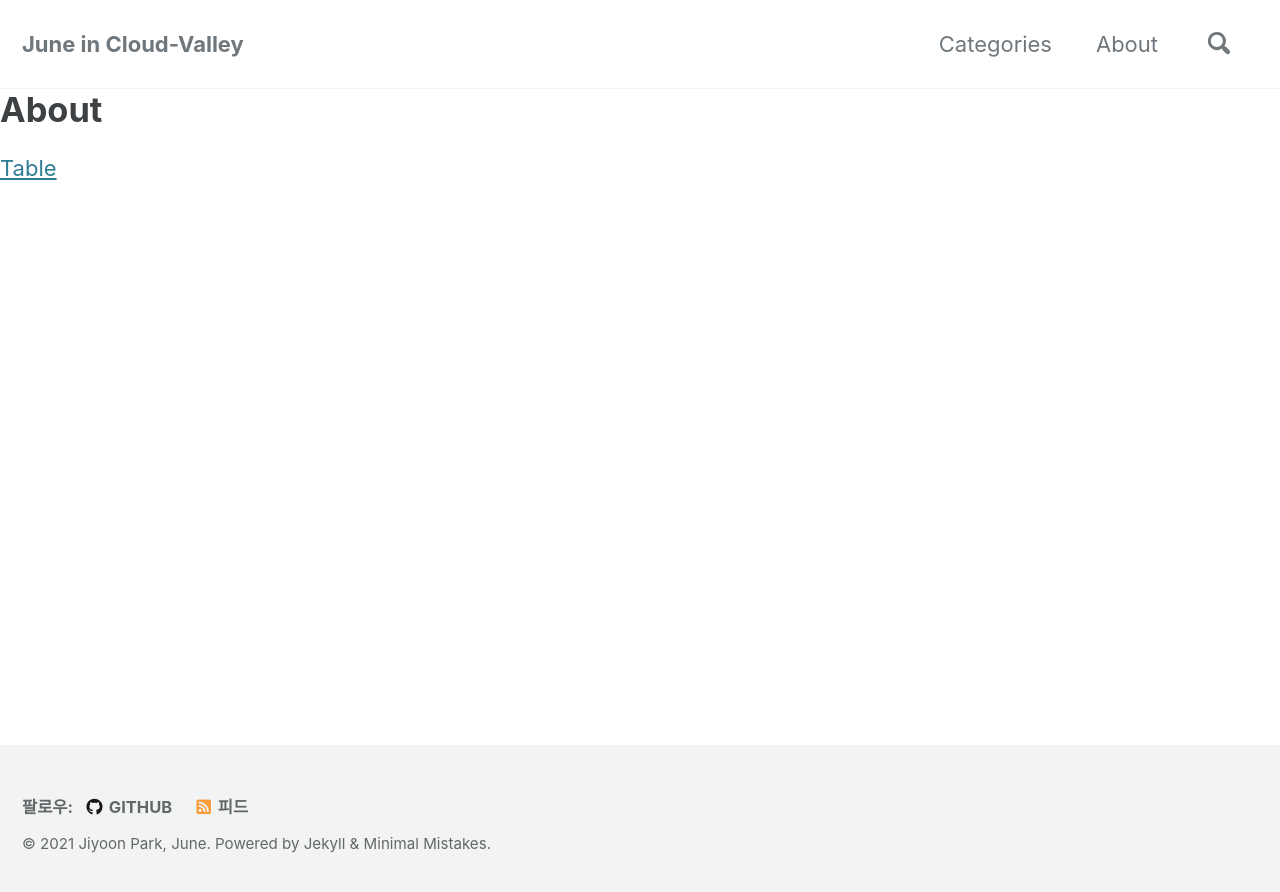
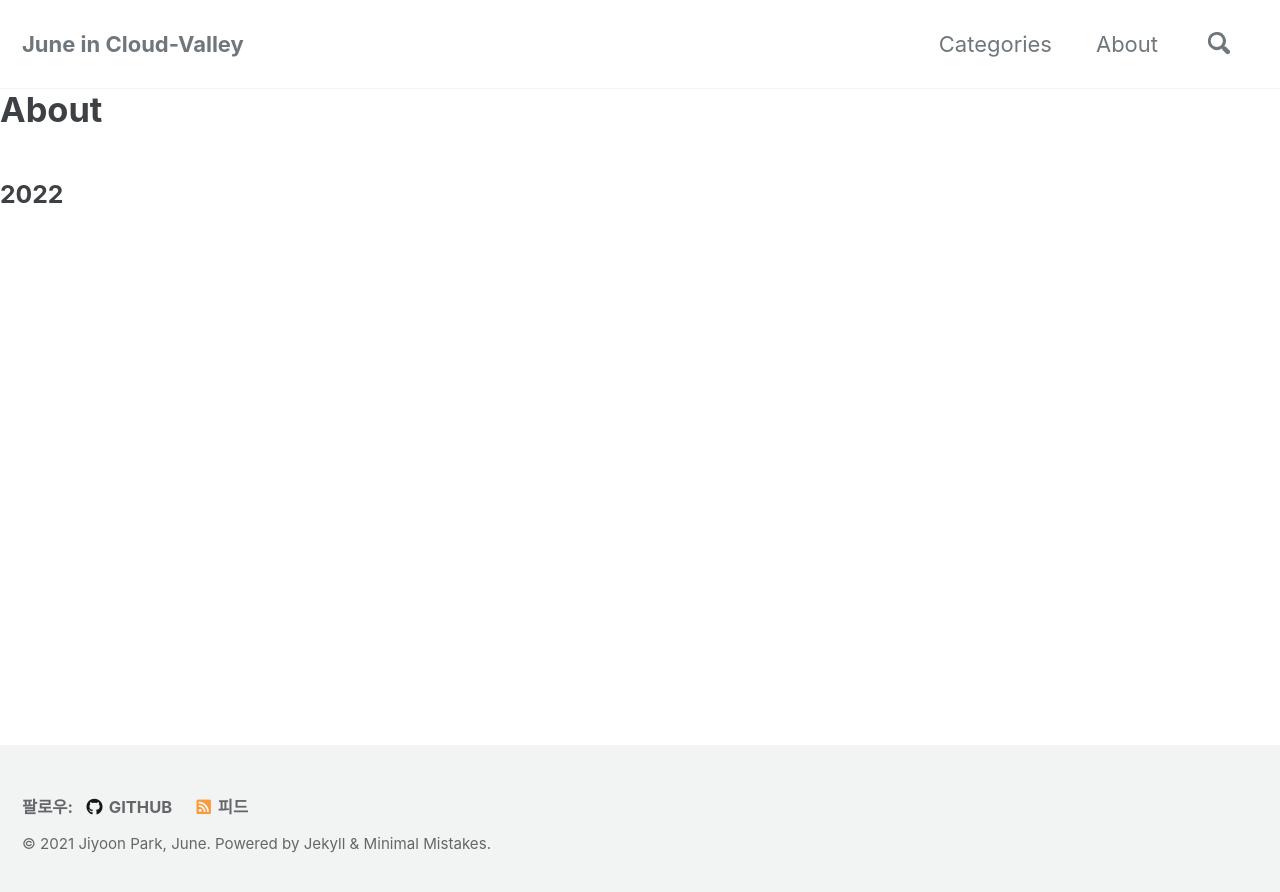
Before and after one commit to jean1042/jean1042.github.io, a Jekyll site: the page built from _pages/about.md, in a window 1280 px wide. Shown: the top 892 px of the page. Built offline with Jekyll 4.4.1, drawn with Linux system fonts in a browser that asks for light colours; cached includes are drawn as plain includes; our own code applies the rules of GitHub Pages for plain Markdown files.

Commit message:
nono
nono

```diff
--- a/_pages/about.md
+++ b/_pages/about.md
@@ -1,9 +1,9 @@
 ---
 title: "About"
-permalink: /about/
+# permalink: /about/
 author_profile: true
 ---
 
 # About
 
-[Table](https://www.notion.so/053bdc325b384edfb1731cd57ea5fef3)
+### 2022
```
